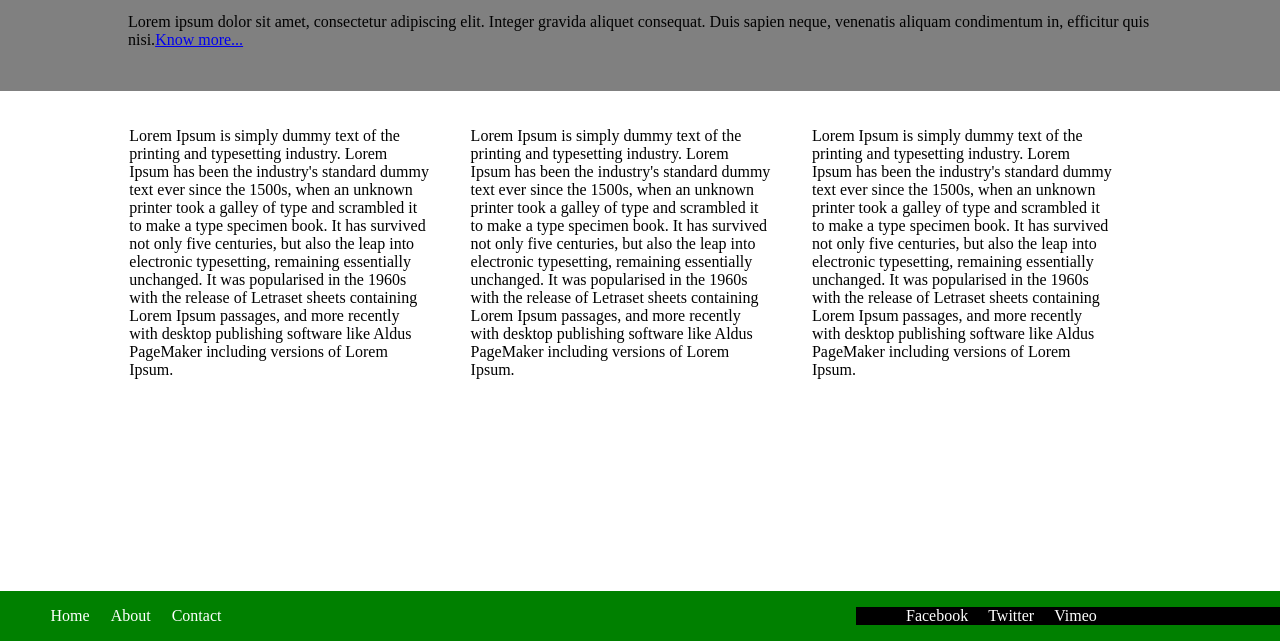
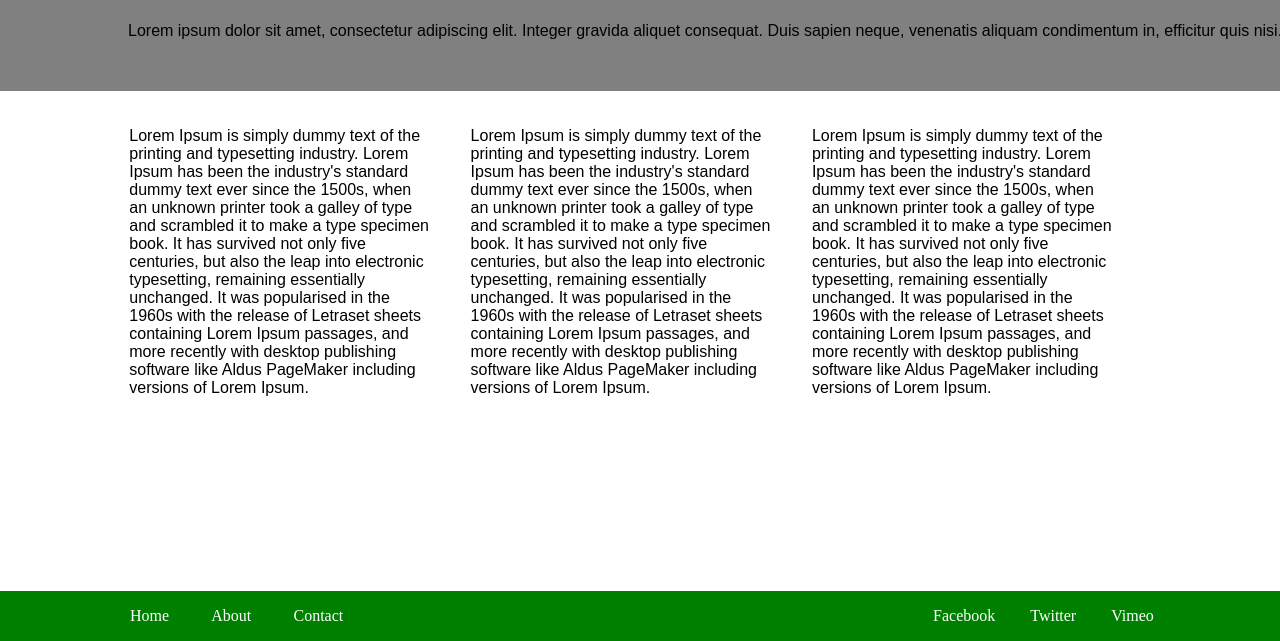
Before and after one commit to jsczzzx/Antra_Homework_FirstTwoWeeks, a plain HTML site: page HW2_0327/hw2.html in a window 1280 px wide. Shown: the part 159-800 px from the top of the page. Drawn offline with Linux system fonts and the light colour scheme.

Commit message:
HW2_0327_Ver_1.06

```diff
--- a/HW2_0327/hw2.html
+++ b/HW2_0327/hw2.html
@@ -14,11 +14,11 @@
         <li><a href="#">Contact</a></li>
     </ul>
 
-    <div id="section-1">
+    <div class="section-1">
         <h1>We Provide the best IT Services</h1>
         <p>Lorem ipsum dolor sit amet, consectetur adipiscing elit. Integer gravida aliquet consequat. Duis sapien neque, venenatis aliquam condimentum in, efficitur quis nisi.<a href="#">Know more...</a></p>
     </div>
-    <div id="section-2">
+    <div class="section-2">
         <p>Lorem Ipsum is simply dummy text of the printing and typesetting industry. Lorem Ipsum has been the industry's standard dummy text ever since the 1500s, when an unknown printer took a galley of type and scrambled it to make a type specimen book. It has survived not only five centuries, but also the leap into electronic typesetting, remaining essentially unchanged. It was popularised in the 1960s with the release of Letraset sheets containing Lorem Ipsum passages, and more recently with desktop publishing software like Aldus PageMaker including versions of Lorem Ipsum.</p>
         <p>Lorem Ipsum is simply dummy text of the printing and typesetting industry. Lorem Ipsum has been the industry's standard dummy text ever since the 1500s, when an unknown printer took a galley of type and scrambled it to make a type specimen book. It has survived not only five centuries, but also the leap into electronic typesetting, remaining essentially unchanged. It was popularised in the 1960s with the release of Letraset sheets containing Lorem Ipsum passages, and more recently with desktop publishing software like Aldus PageMaker including versions of Lorem Ipsum.</p>
         <p>Lorem Ipsum is simply dummy text of the printing and typesetting industry. Lorem Ipsum has been the industry's standard dummy text ever since the 1500s, when an unknown printer took a galley of type and scrambled it to make a type specimen book. It has survived not only five centuries, but also the leap into electronic typesetting, remaining essentially unchanged. It was popularised in the 1960s with the release of Letraset sheets containing Lorem Ipsum passages, and more recently with desktop publishing software like Aldus PageMaker including versions of Lorem Ipsum.</p>
@@ -29,6 +29,7 @@
             <li><a href="#">About</a></li>
             <li><a href="#">Contact</a></li>
         </ul>
+        <div class="footer-mid"></div>
         <ul class="footer-right">
             <li><a href="#">Facebook</a></li>
             <li><a href="#">Twitter</a></li>
--- a/HW2_0327/styles.css
+++ b/HW2_0327/styles.css
@@ -1,18 +1,17 @@
+p, h1 {
+    font-family: Arial, sans-serif;
+}
+
 body {
     margin: 0;
     padding: 0;
-}
-
-p, h1 {
-    width: 80%;
-    padding: 0px;
 }
 
 li {
     padding: 0 10px 0 10px;
 }
 
-#section-1 {
+.section-1 {
     position: fixed;
     left: 0;
     top: 50px;
@@ -25,7 +24,7 @@ li {
     background-color: gray;
 }
 
-#section-2 {
+.section-2 {
     position: fixed;
     left: 0;
     top: 250px;
@@ -33,10 +32,9 @@ li {
 
     width: 80%;
     display: flex;
-    justify-content: flex-end;
 }
 
-#section-2 > p {
+.section-2 > p {
     padding: 2%;
 }
 
@@ -66,17 +64,22 @@ li {
     background-color: green;
 }
 
+.footer-mid {
+    display: flex;
+    flex:2;
+}
+
 .footer-left {
-    width: 15%;
+    padding-left: 8.5%;
     display: flex;
+    flex: 1;
     justify-content: space-around;
 }
 
 .footer-right {
-    background-color: black;
-    width: 15%;
-    padding-right: 15%;
+    padding-right: 8.5%;
     display: flex;
+    flex: 1;
     justify-content: space-around;
 }
 
```
